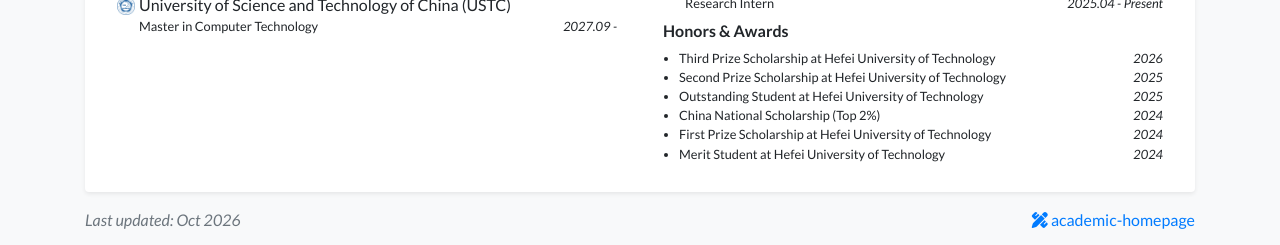
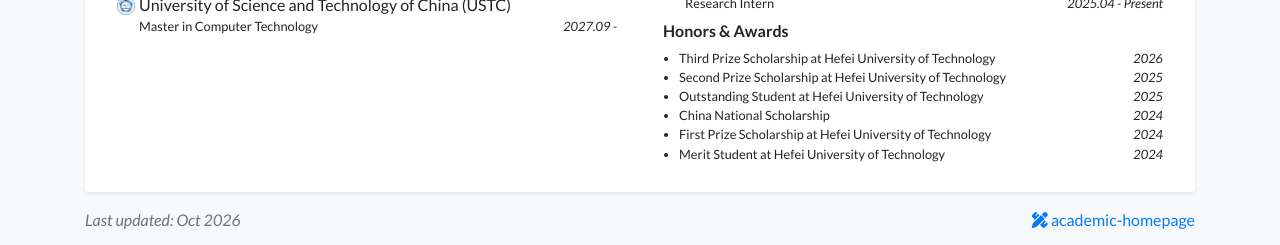
Before and after one commit to shaneyale2005/shaneyale2005.github.io, a Jekyll site: the page built from index.html, in a window 1280 px wide and 1186 px high. Shown: the part 938-1183 px from the top of the window. Built offline with Jekyll 4.4.1, drawn with Linux system fonts in a browser that asks for light colours; nearby versions of some CDN libraries; a style sheet for code colours, icons or effects is not loaded.

Commit message:
Remove ranking note from China National Scholarship award

```diff
--- a/_data/profile.yml
+++ b/_data/profile.yml
@@ -85,7 +85,7 @@ awards:
   date: 2025
 - name: Outstanding Student at Hefei University of Technology
   date: 2025
-- name: China National Scholarship (Top 2%)
+- name: China National Scholarship
   date: 2024
 - name: First Prize Scholarship at Hefei University of Technology
   date: 2024
```
